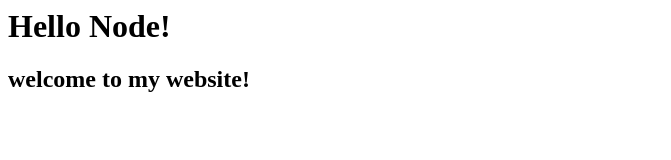
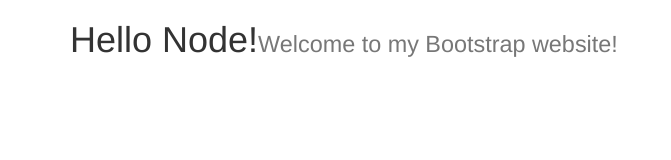
Before and after one commit to dijonmusters/coburg-status, a website: page index.html in a window 1280 px wide. Shown: the whole page, without its empty margins (0-671 px from the left). Drawn offline with nearby package versions, Linux system fonts and the light colour scheme.

Commit message:
Add Bootstrap and jQuery to index.html

```diff
--- a/index.html
+++ b/index.html
@@ -1,2 +1,16 @@
-<h1>Hello Node!</h1>
-<h2>welcome to my website!</h2>
+<html>
+  <head>
+    <link href='https://maxcdn.bootstrapcdn.com/bootstrap/3.3.7/css/bootstrap.min.css' rel='stylesheet' />
+  </head>
+  <body>
+    <div class='container'>
+      <div class='row'>
+        <div class='col-xs-12'>
+          <h1>Hello Node!<small>Welcome to my Bootstrap website!</small></h1>
+        </div>
+      </div>
+    </div>
+    <script src='https://code.jquery.com/jquery-3.2.1.min.js'></script>
+    <script src='https://maxcdn.bootstrapcdn.com/bootstrap/3.3.7/js/bootstrap.min.js'></script>
+  </body>
+</html>
```
